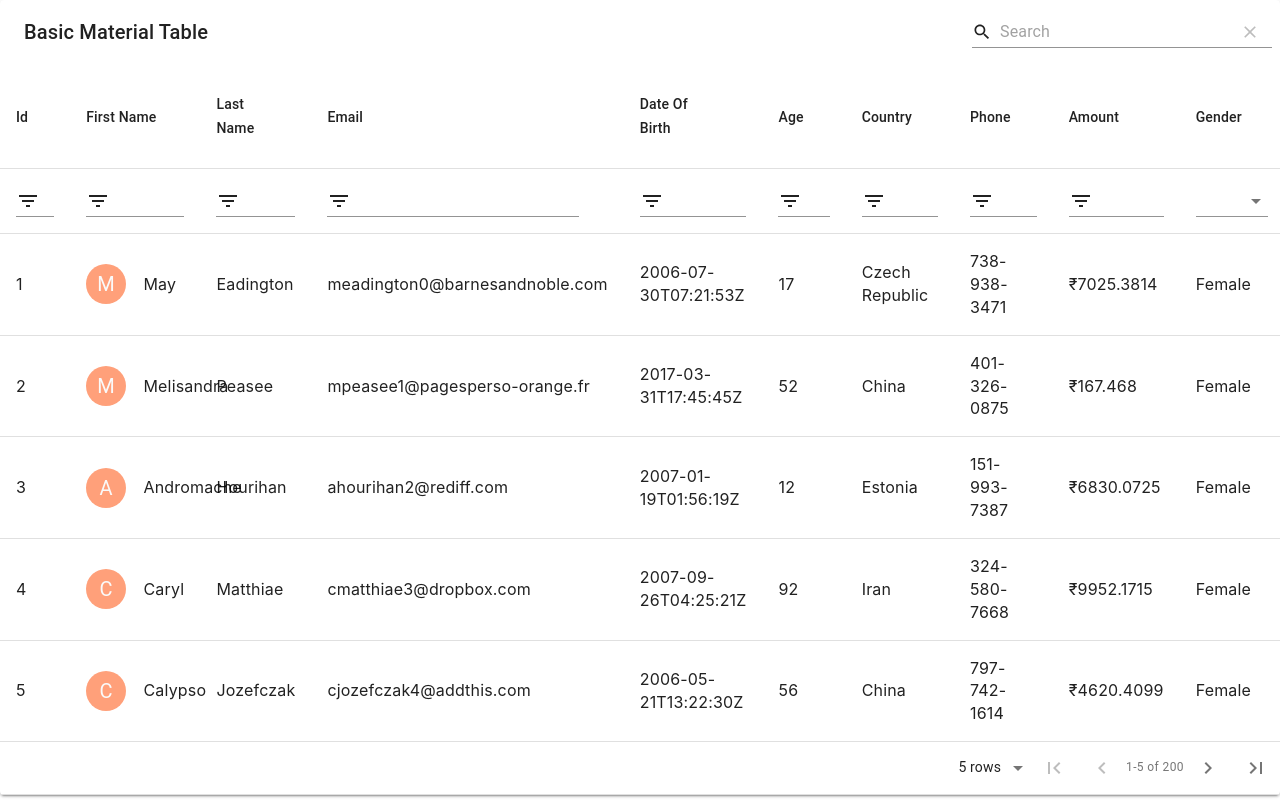
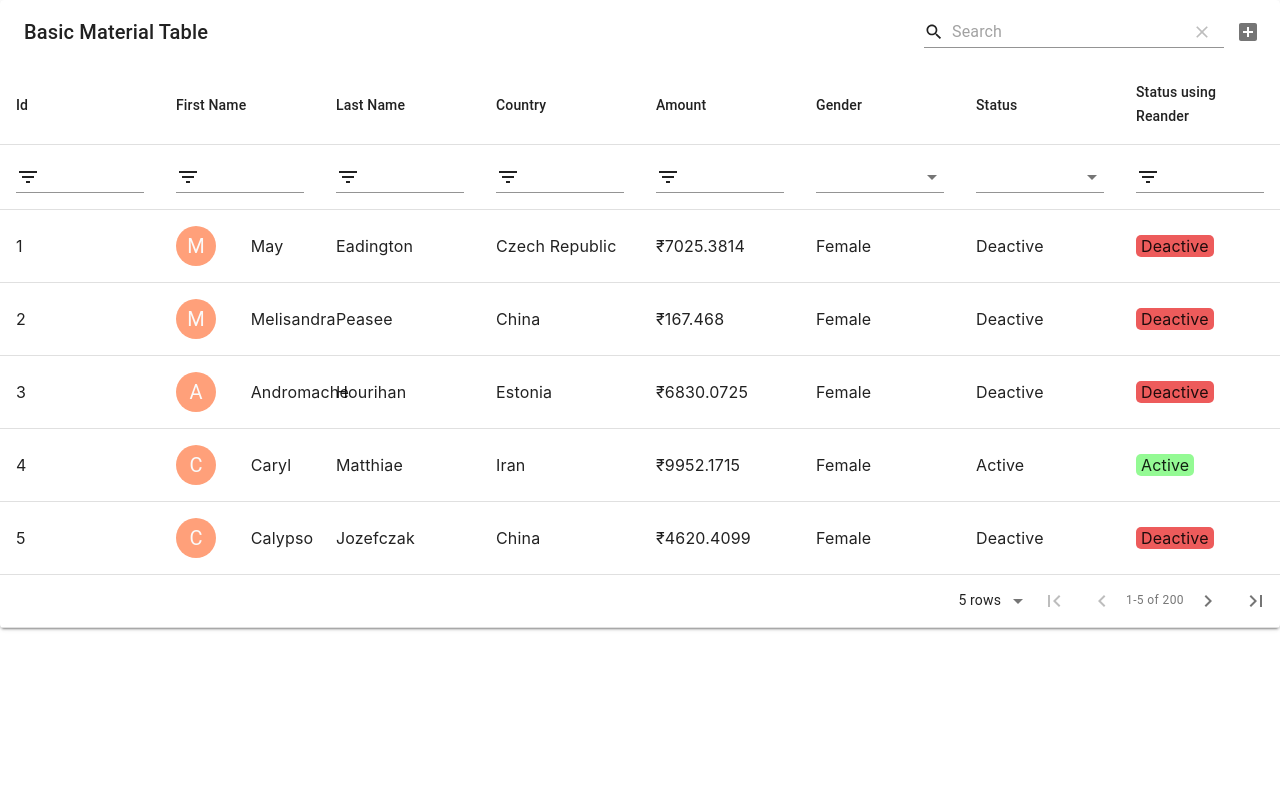
Before and after one commit to sumanmannacs1996/material-table-app, a React (Create React App) app: page / in a window 1280 px wide. Built offline with nearby package versions, Linux system fonts and the light colour scheme.

Commit message:
Crud operation to add a new row editable:false actionsColumnIndex: -1 addRowPosition: 'first'

```diff
--- a/src/components/BasicTable2.js
+++ b/src/components/BasicTable2.js
@@ -2,6 +2,7 @@ import React, { useMemo, forwardRef, useEffect, useState } from 'react';
 import MaterialTable from 'material-table';
 import MOC_DATA from '../MOCK_DATA.json';
 import CustomFirstName from './CustomFirstName';
+import { alpha } from '@material-ui/core/styles';
 
 import AddBox from '@material-ui/icons/AddBox';
 import ArrowDownward from '@material-ui/icons/ArrowDownward';
@@ -46,25 +47,26 @@ const empStatusFormat = [
 
 function BasicTable1() {
  const [empStatus, setEmpStatus] = useState({});
+ const [tableData, setTableData] = useState(MOC_DATA);
  useEffect(() => {
   const status = {};
   empStatusFormat.map((p) => (status[p.id] = p.title));
   setEmpStatus(status);
  }, []);
- const DATA = useMemo(() => MOC_DATA, []);
+ //const DATA = useMemo(() => MOC_DATA, []);
  const columns = [
-  { title: 'Id', field: 'id' },
+  { title: 'Id', field: 'id', editable: false },
   {
    title: 'First Name',
    field: 'first_name',
    render: (row) => <CustomFirstName name={row.first_name} />,
   },
   { title: 'Last Name', field: 'last_name' },
-  { title: 'Email', field: 'email' },
-  { title: 'Date Of Birth', field: 'date_of_birth' },
-  { title: 'Age', field: 'age' },
+  //{ title: 'Email', field: 'email' },
+  //{ title: 'Date Of Birth', field: 'date_of_birth' },
+  //{ title: 'Age', field: 'age' },
   { title: 'Country', field: 'country' },
-  { title: 'Phone', field: 'phone' },
+  //{ title: 'Phone', field: 'phone' },
   { title: 'Amount', field: 'amount', render: (row) => `₹${row.amount}` },
   { title: 'Gender', field: 'gender', lookup: { M: 'Male', F: 'Female' } },
   { title: 'Status', field: 'status', lookup: empStatus },
@@ -83,12 +85,36 @@ function BasicTable1() {
    <MaterialTable
     icons={tableIcons}
     title="Basic Material Table"
-    data={DATA}
+    data={tableData}
     columns={columns}
     options={{
      search: true,
      paging: true,
      filtering: true,
+     actionsColumnIndex: -1,
+     addRowPosition: 'first',
+    }}
+    editable={{
+     onRowAdd: (newRow) =>
+      new Promise((resolve, reject) => {
+       const addNewRow = async () => {
+        try {
+         //do async call to add a new row in DB
+         console.log(newRow);
+         const updatedRow = [
+          ...tableData,
+          { ...newRow, id: Math.ceil(Math.random() * 100) + 200 },
+         ];
+         setTableData(updatedRow);
+         setTimeout(() => {
+          resolve();
+         }, 1500);
+        } catch (error) {
+         reject();
+        }
+       };
+       addNewRow();
+      }),
     }}
    />
   </div>
```
